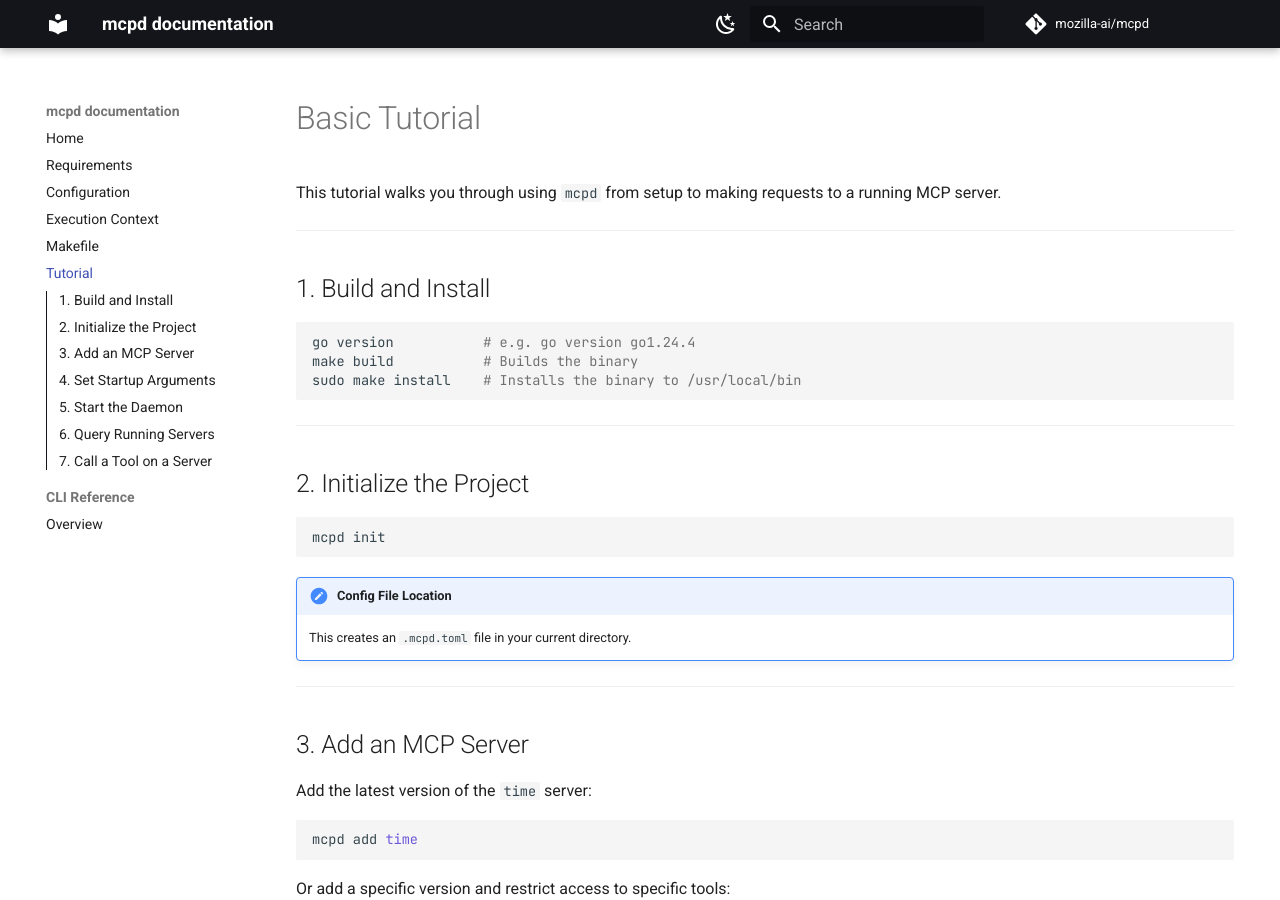
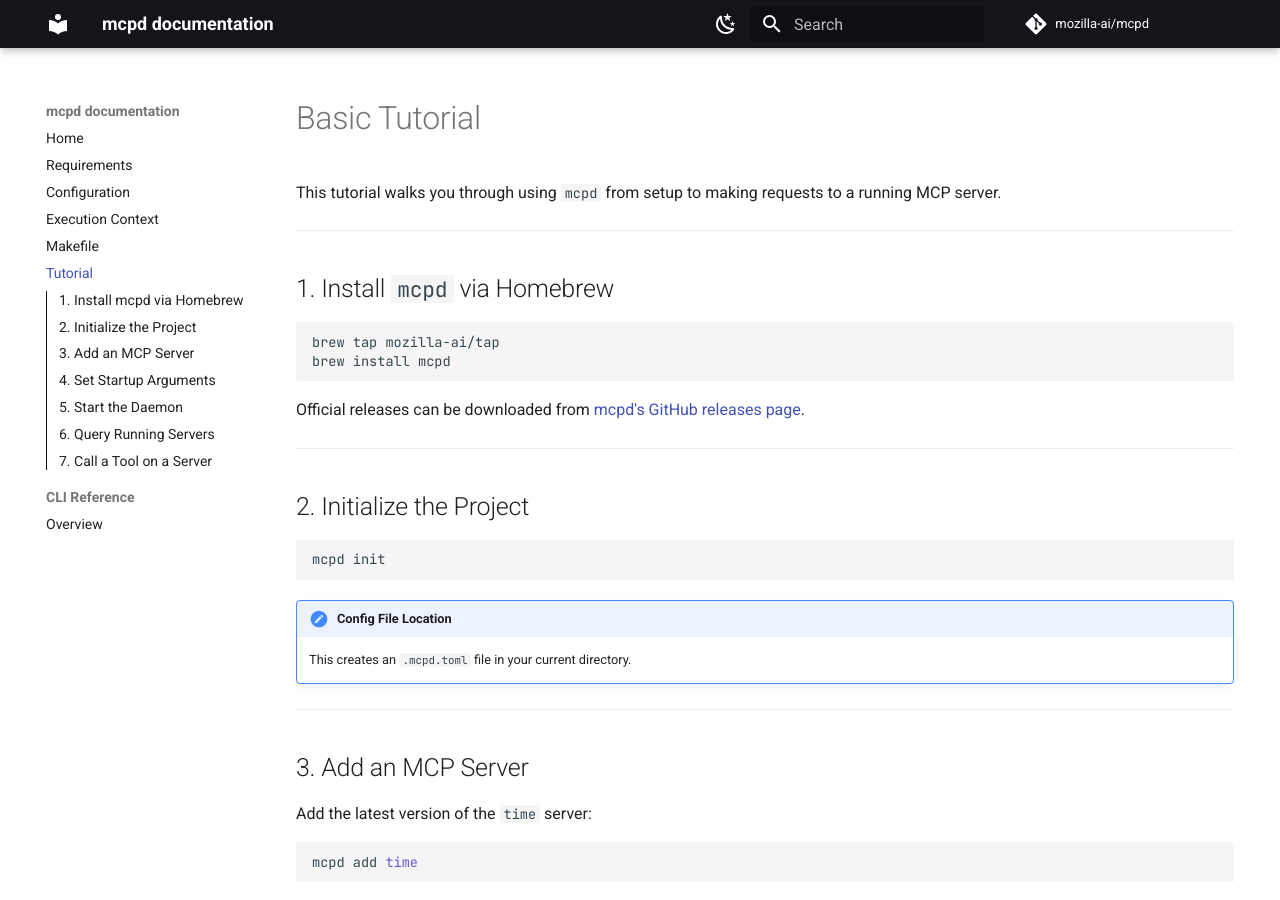
Before and after one commit to mozilla-ai/mcpd, an MkDocs documentation site: the page built from docs/tutorial.md, in a window 1280 px wide and 900 px high. Built offline with MkDocs 1.6.1 and Material for MkDocs 9.7.7, drawn with Linux system fonts in a browser that asks for light colours; comment, search, counter and statistics services are not loaded.

Commit message:
Update tutorial to use homebrew (#124)

````diff
--- a/docs/tutorial.md
+++ b/docs/tutorial.md
@@ -4,12 +4,13 @@
 
 ---
 
-## 1. Build and Install
+## 1. Install `mcpd` via Homebrew
 ```bash
-go version           # e.g. go version go1.24.4
-make build           # Builds the binary
-sudo make install    # Installs the binary to /usr/local/bin
+brew tap mozilla-ai/tap
+brew install mcpd
 ```
+
+Official releases can be downloaded from [mcpd's GitHub releases page](https://github.com/mozilla-ai/mcpd/releases).
 
 ---
 
````
